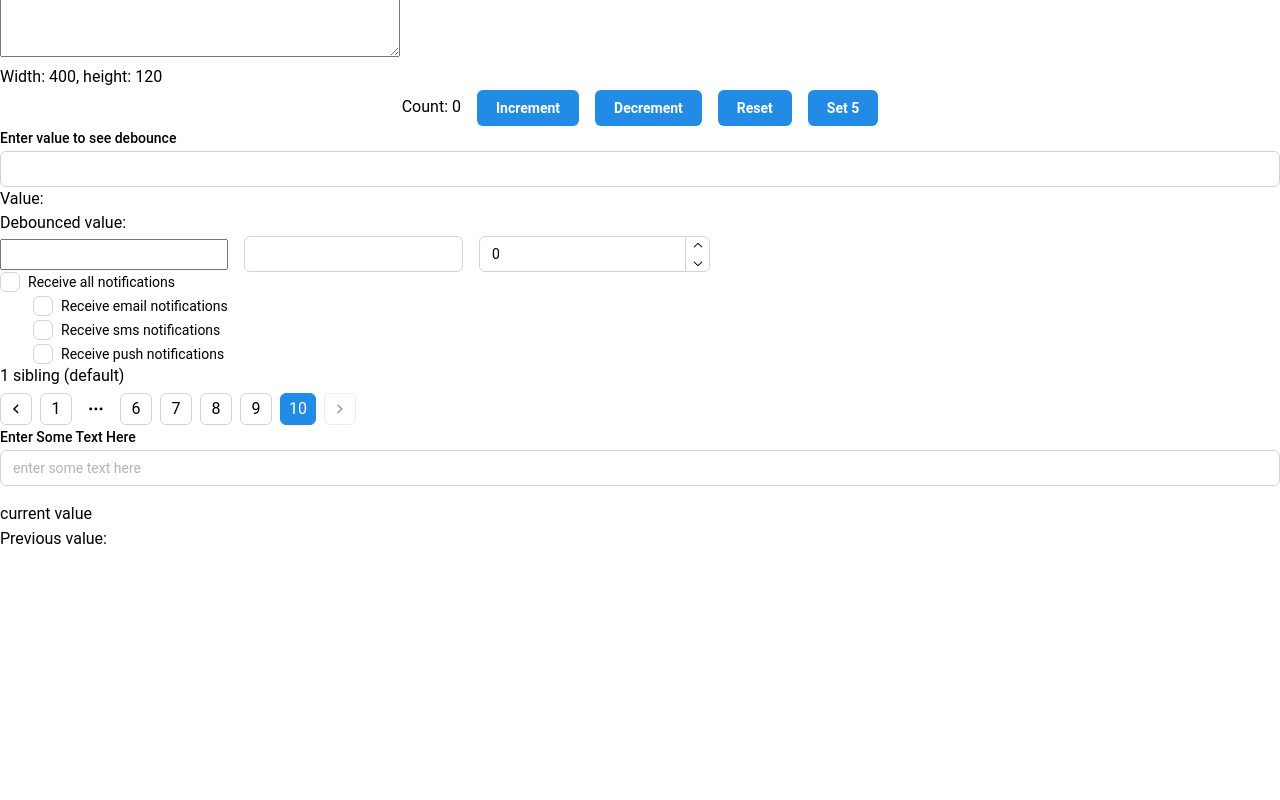
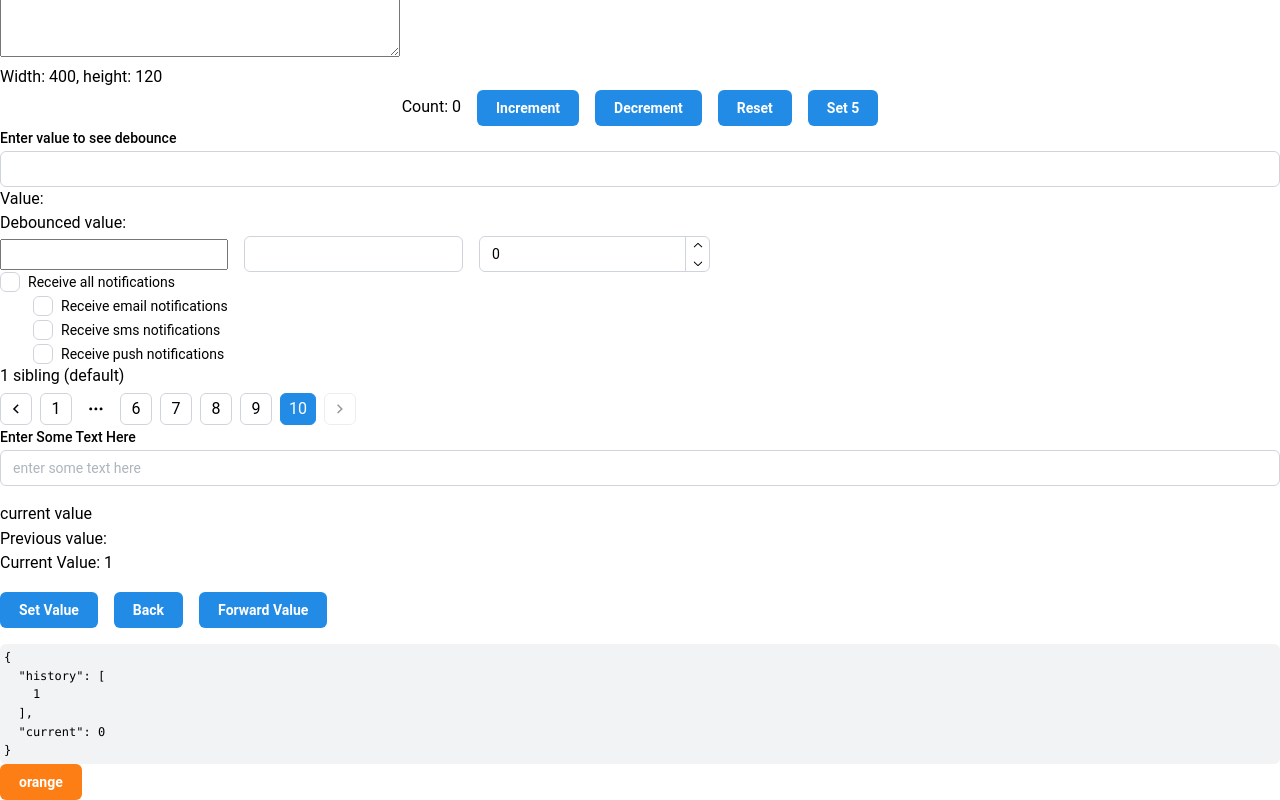
Before and after one commit to SanjeevRoyy/MantineLibrary, a React (Vite) app: page / in a window 1280 px wide. Shown: the part 2165-2965 px from the top of the page. Before the commit the page ends 2716 px from the top, so only its background shows below. Built offline with nearby package versions, Linux system fonts and the light colour scheme.

Commit message:
added toogle, usehistory

```diff
--- a/src/App.jsx
+++ b/src/App.jsx
@@ -44,6 +44,8 @@ import LocalStorage from './components/mantinehooks/state management/LocalStorag
 // import Pagination from './components/mantinehooks/state management/PaginationEx';
 import PaginationEx from './components/mantinehooks/state management/PaginationEx';
 import UsePrevious from './components/mantinehooks/state management/UsePrevious';
+import StateHistory from './components/mantinehooks/state management/StateHistory';
+import Toggle from './components/mantinehooks/state management/Toggle';
 
 
 
@@ -98,6 +100,8 @@ function App() {
       <PaginationEx/>
       {/* <LocalStorage/>  */}
       <UsePrevious/>
+      <StateHistory/>
+      <Toggle/>
     </>
 
 
--- /dev/null
+++ b/src/components/mantinehooks/state management/StateHistory.jsx
@@ -0,0 +1,21 @@
+import { Button, Code, Group, Text } from '@mantine/core'
+import { useStateHistory } from '@mantine/hooks'
+import React from 'react'
+
+const StateHistory = () => {
+    const [value,handlers,history] = useStateHistory(1)
+
+  return (
+    <div>
+        <Text>Current Value: {value}</Text>
+        <Group my='md'>
+            <Button onClick= { () => handlers.set(Math.ceil(Math.random() * 100) +1)}> Set Value</Button>
+            <Button onClick={() => handlers.back()}> Back</Button>
+            <Button onClick={()=>handlers.forward()}> Forward Value</Button>
+        </Group>
+        <Code block>{JSON.stringify(history,null,2)}</Code>
+    </div>
+  );
+}
+
+export default StateHistory
--- /dev/null
+++ b/src/components/mantinehooks/state management/Toggle.jsx
@@ -0,0 +1,14 @@
+import { Button } from '@mantine/core'
+import { useToggle } from '@mantine/hooks'
+import React from 'react'
+
+const Toggle = () => {
+    const[value,toggle]=useToggle(["orange",'blue','cyan','teal'])
+  return (
+    <Button color={value} onClick={()=>toggle()}>
+        {value}
+    </Button>
+  )
+}
+
+export default Toggle
```
